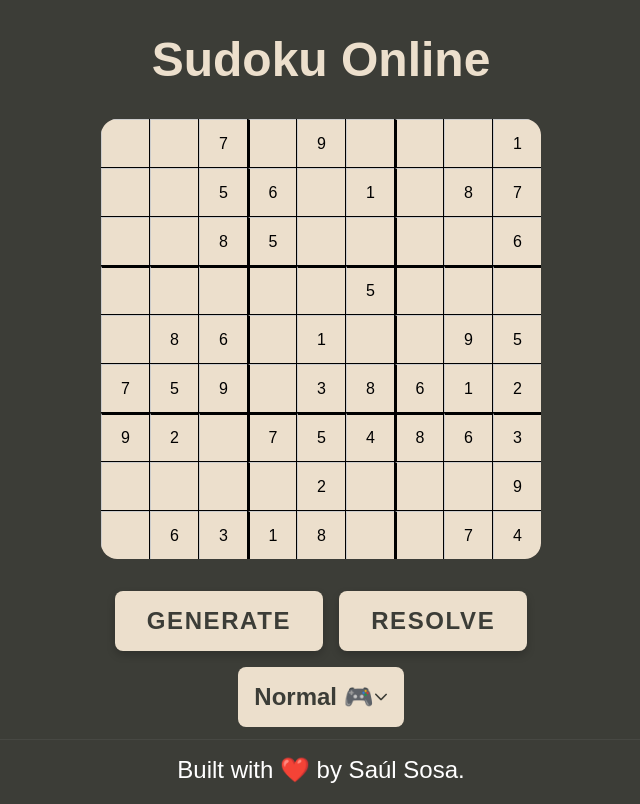
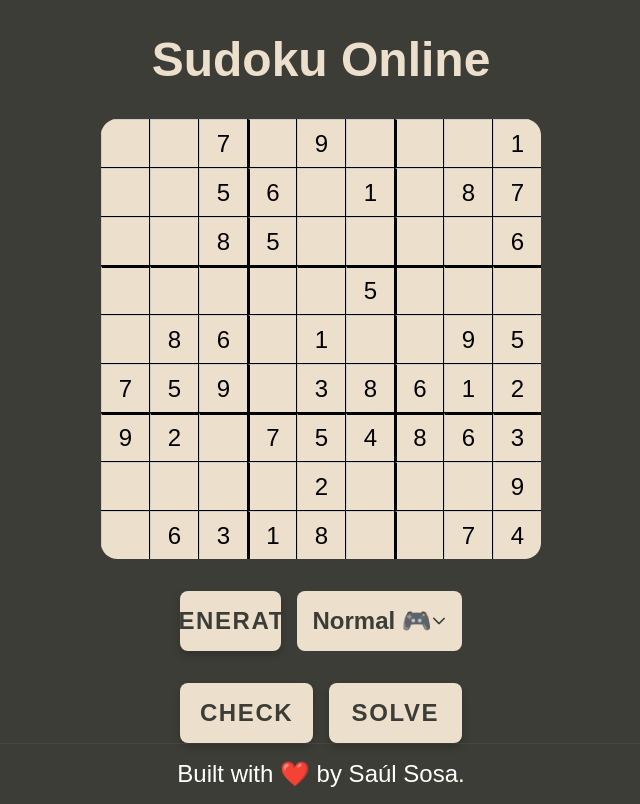
Before and after one commit to Saul-Sosa-Diaz/open-source-sudoku-solver, a React (Vite) app: page / in a window 1280 px wide. Shown: the whole page, without its empty margins (319-959 px from the left). Built offline with nearby package versions, Linux system fonts and the light colour scheme.

Commit message:
feat: add Sudoku validation and confetti animation, enhance grid input handling, and improve styling for messages

```diff
--- a/src/HomeScreen.styles.ts
+++ b/src/HomeScreen.styles.ts
@@ -25,10 +25,30 @@ export const Title = styled('h1', {
   padding: '0',
 })
 
+const BaseSudokuMessage = styled('h2', {
+  fontSize: '2rem',
+  margin: '0',
+  marginTop: '2rem',
+  padding: '0',
+  textAlign: 'center',
+})
+
+export const InvalidSudokuMessage = styled(BaseSudokuMessage, {
+  color: COLORS['accent-red'],
+})
+
+export const ValidSudokuMessage = styled(BaseSudokuMessage, {
+  color: COLORS['accent-green'],
+})
+
 export const ButtonContainer = styled('div', {
   display: 'flex',
   gap: '1rem',
   marginTop: '2rem',
+  alignContent: 'center',
+  justifyContent: 'center',
+  width: '22%',
+
 })
 
 export const DropdownStyled = styled(Dropdown, {
@@ -36,8 +56,11 @@ export const DropdownStyled = styled(Dropdown, {
   color: COLORS['main-300'],
   border: 'none',
   borderRadius: '8px',
-  marginTop: '1rem',
   fontWeight: 'bold',
+  alignContent: 'center',
+  display: 'flex',
+  flex: 1,
+  justifyContent: 'center',
   padding: '1rem',
   fontSize: '1.5rem',
   cursor: 'pointer',
@@ -80,6 +103,10 @@ export const ButtonStyled = styled(Button, {
   backgroundColor: COLORS['main-100'],
   color: COLORS['main-300'],
   border: 'none',
+  flex: 1,
+  display: 'flex',
+  justifyContent: 'center',
+  alignContent: 'center',
   borderRadius: '8px',
   padding: '1rem 2rem',
   fontSize: '1.5rem',
--- a/src/HomeScreen.tsx
+++ b/src/HomeScreen.tsx
@@ -1,32 +1,20 @@
-import { Grid } from "./components/grid";
-import { ButtonContainer, ButtonStyled, DropdownStyled, MainContainer, Title, Wrapper } from "./HomeScreen.styles";
-import { useEffect, useState } from "react";
-import { generateSudoku } from "./utils/generateSudoku";
-import { Footer } from "./components/footer";
+import { Grid } from './components/grid'
+import {
+  ButtonContainer,
+  ButtonStyled,
+  DropdownStyled,
+  InvalidSudokuMessage,
+  MainContainer,
+  Title,
+  ValidSudokuMessage,
+  Wrapper,
+} from './HomeScreen.styles'
+import { useEffect, useState } from 'react'
+import { generateSudoku } from './utils/generateSudoku'
+import { Footer } from './components/footer'
+import { checkSudokuIsValid } from './utils/resolveSudoku'
+import { triggerConfettiAnimation } from './utils/confetti'
 
-
-
-// [
-//     [5, 3, 0, 0, 7, 0, 0, 0, 0],
-//     [6, 0, 0, 1, 9, 5, 0, 0, 0],
-//     [0, 9, 8, 0, 0, 0, 0, 6, 0],
-//     [8, 0, 0, 0, 6, 0, 0, 0, 3],
-//     [4, 0, 0, 8, 0, 3, 0, 0, 1],
-//     [7, 0, 0, 0, 2, 0, 0, 0, 6],
-//     [0, 6, 0, 0, 0, 0, 2, 8, 0],
-//     [0, 0, 0, 4, 1, 9, 0, 0, 5],
-//     [0, 0, 0, 0, 8, 0, 0, 7, 9]
-// ]
-
-// [0, 0, 0, 0, 0, 0, 0, 0, 0],
-//     [0, 0, 0, 1, 9, 5, 0, 0, 0],
-//     [0, 9, 8, 0, 0, 0, 0, 6, 0],
-//     [8, 0, 0, 0, 6, 0, 0, 0, 3],
-//     [4, 0, 0, 8, 0, 3, 0, 0, 1],
-//     [7, 0, 0, 0, 2, 0, 0, 0, 6],
-//     [0, 6, 0, 0, 0, 0, 2, 8, 0],
-//     [0, 0, 0, 4, 1, 9, 0, 0, 5],
-//     [0, 0, 0, 0, 0, 0, 0, 7, 9]
 export const HomeScreen = () => {
   const [sudoku, setSudoku] = useState<number[][]>([
     [0, 0, 0, 0, 0, 0, 0, 0, 0],
@@ -37,55 +25,87 @@ export const HomeScreen = () => {
     [0, 0, 0, 0, 0, 0, 0, 0, 0],
     [0, 0, 0, 0, 0, 0, 0, 0, 0],
     [0, 0, 0, 0, 0, 0, 0, 0, 0],
-        [0, 0, 0, 0, 0, 0, 0, 0, 0]
-    ]);
-    const [resolvedSudoku, setResolvedSudoku] = useState<number[][]>([]);
-    const [difficulty, setDifficulty] = useState<number>(50);
+    [0, 0, 0, 0, 0, 0, 0, 0, 0],
+  ])
+
+  const [resolvedSudoku, setResolvedSudoku] = useState<number[][]>([])
+  const [difficulty, setDifficulty] = useState<number>(50)
   const [difficultyOptions] = useState([
     { label: 'Easy 😴', value: 30 },
     { label: 'Normal 🎮', value: 50 },
     { label: 'Hard 🥵', value: 70 },
     { label: 'Impossible ☠️', value: 90 },
-    ]);
+  ])
+  const [isValid, setIsValid] = useState(false)
+  const [hasCheckedSudoku, setHasCheckedSudoku] = useState(false)
+
   useEffect(() => {
     const generateSudokuAsync = async () => {
-            const { generatedSudoku, resolvedSudoku } = await generateSudoku(difficulty);
-            setSudoku(generatedSudoku);
-            setResolvedSudoku(resolvedSudoku);
+      const { generatedSudoku, resolvedSudoku } = await generateSudoku(difficulty)
+      setSudoku(generatedSudoku)
+      setResolvedSudoku(resolvedSudoku)
     }
-        generateSudokuAsync();
-    }, []);
+    generateSudokuAsync()
+  }, [])
 
   const resolveHandleClick = async () => {
-        const clonedSudoku = resolvedSudoku.map(row => [...row]);
-        setSudoku(clonedSudoku);
-    };
+    const clonedSudoku = resolvedSudoku.map((row) => [...row])
+    setSudoku(clonedSudoku)
+  }
 
   const generateHandleClick = async () => {
-        const { generatedSudoku, resolvedSudoku } = await generateSudoku(difficulty);
-        setSudoku(generatedSudoku);
-        setResolvedSudoku(resolvedSudoku);
-    };
+    const { generatedSudoku, resolvedSudoku } = await generateSudoku(difficulty)
+    setSudoku(generatedSudoku)
+    setResolvedSudoku(resolvedSudoku)
+    setIsValid(false)
+    setHasCheckedSudoku(false)
+  }
 
-    console.log('sudoku', sudoku);
+  const handleCellChange = (row: number, col: number, value: number) => {
+    const newGrid = sudoku.map((r, rowIndex) =>
+      r.map((cell, colIndex) => (rowIndex === row && colIndex === col ? value : cell)),
+    )
+    setSudoku(newGrid)
+  }
+
+  const handleCheckSudoku = async () => {
+    const sudokuToCheck = sudoku.map((row) => [...row])
+    setHasCheckedSudoku(true)
+    const isValid = await checkSudokuIsValid(sudokuToCheck)
+    if (isValid) {
+      triggerConfettiAnimation()
+      setIsValid(true)
+    } else {
+      setIsValid(false)
+    }
+  }
+
   return (
     <Wrapper>
       <MainContainer>
         <Title>Sudoku Online</Title>
-                <Grid values={sudoku} />
+        <Grid values={sudoku} onChange={handleCellChange} />
+        {hasCheckedSudoku && (
+          <>
+            {!isValid && <InvalidSudokuMessage>Invalid Sudoku...</InvalidSudokuMessage>}
+            {isValid && <ValidSudokuMessage>Sudoku is valid! 🎉🎉🎉</ValidSudokuMessage>}
+          </>
+        )}
         <ButtonContainer>
           <ButtonStyled onClick={generateHandleClick}> Generate </ButtonStyled>
-                    <ButtonStyled onClick={resolveHandleClick}> Resolve </ButtonStyled>
-                </ButtonContainer>
-
           <DropdownStyled
-                    appendTo={"self"}
+            appendTo={'self'}
             value={difficulty}
             onChange={(e) => setDifficulty(e.value)}
             options={difficultyOptions}
           />
+        </ButtonContainer>
+        <ButtonContainer>
+          <ButtonStyled onClick={handleCheckSudoku}> Check </ButtonStyled>
+          <ButtonStyled onClick={resolveHandleClick}> Solve </ButtonStyled>
+        </ButtonContainer>
       </MainContainer>
       <Footer />
     </Wrapper>
-    );
+  )
 }
--- a/src/components/grid.tsx
+++ b/src/components/grid.tsx
@@ -6,7 +6,7 @@ type GridProps = {
 }
 
 
-export const Grid = ({ values }: GridProps) => {
+export const Grid = ({ values, onChange }: GridProps & { onChange: (row: number, col: number, value: number) => void }) => {
     const sideSize = values.length;
     const numberRows = sideSize;
     const numberColumns = sideSize;
@@ -14,12 +14,12 @@ export const Grid = ({ values }: GridProps) => {
     const colDivisions = Math.floor(numberColumns / 3);
 
     return (
-        < StyledGrid style={{
+        <StyledGrid style={{
             gridTemplateColumns: `repeat(${numberColumns}, 1fr)`,
             gridTemplateRows: `repeat(${numberRows}, 1fr)`,
-        }} >
+        }}>
             {values.map((_, row) =>
-                values[row].map((_, col) => {
+                values[row].map((cellValue, col) => {
                     const isTopBorder = (row % rowDivisions === 0) && row !== 0;
                     const isLeftBorder = col % colDivisions === 0 && col !== 0;
 
@@ -32,10 +32,33 @@ export const Grid = ({ values }: GridProps) => {
                                 borderLeft: isLeftBorder ? '2px solid black' : '1px solid #ccc',
                             }}
                         >
-                            {values[row][col] !== 0 ? values[row][col] : ""}
+                            <input
+                                type="text"
+                                maxLength={1}
+                                value={cellValue === 0 ? '' : cellValue}
+                                onChange={(e) => {
+                                    const val = e.target.value;
+                                    const number = parseInt(val, 10);
+                                    if (!isNaN(number) && number >= 1 && number <= 9) {
+                                        onChange(row, col, number);
+                                    } else if (val === '') {
+                                        onChange(row, col, 0);
+                                    }
+                                }}
+                                style={{
+                                    width: '100%',
+                                    height: '100%',
+                                    border: 'none',
+                                    textAlign: 'center',
+                                    fontSize: '1.5rem',
+                                    background: 'transparent',
+                                    outline: 'none',
+                                }}
+                            />
                         </Cell>
-                    )})
+                    );
+                })
             )}
-        </StyledGrid >
+        </StyledGrid>
     );
-}
+};
--- a/src/constants/colors.ts
+++ b/src/constants/colors.ts
@@ -1,6 +1,8 @@
 export const COLORS = {
-    'main-400': '#181C14',
-    'main-300': '#3C3D37',
-    'main-200': '#697565',
-    'main-100': '#ECDFCC',
+  'main-400': '#181C14',
+  'main-300': '#3C3D37',
+  'main-200': '#697565',
+  'main-100': '#ECDFCC',
+  'accent-green': '#2ef238',
+  'accent-red': '#ff3b3b',
 }
--- /dev/null
+++ b/src/utils/confetti.ts
@@ -0,0 +1,31 @@
+import confetti from 'canvas-confetti'
+
+export function triggerConfettiAnimation() {
+  const duration = 4 * 1000
+  const animationEnd = Date.now() + duration
+  const defaults = { startVelocity: 30, spread: 360, ticks: 60, zIndex: 0 }
+
+  function randomInRange(min: number, max: number) {
+    return Math.random() * (max - min) + min
+  }
+
+  const interval = setInterval(function () {
+    const timeLeft = animationEnd - Date.now()
+
+    if (timeLeft <= 0) {
+      return clearInterval(interval)
+    }
+
+    const particleCount = 50 * (timeLeft / duration)
+    confetti({
+      ...defaults,
+      particleCount,
+      origin: { x: randomInRange(0.1, 0.3), y: Math.random() - 0.2 },
+    })
+    confetti({
+      ...defaults,
+      particleCount,
+      origin: { x: randomInRange(0.7, 0.9), y: Math.random() - 0.2 },
+    })
+  }, 250)
+}
--- a/src/utils/resolveSudoku.ts
+++ b/src/utils/resolveSudoku.ts
@@ -20,6 +20,22 @@ const checkIfValid = (sudoku: number[][], row: number, column: number) => {
         for (let j = subGridColumnStart; j < subGridColumnStart + 3; j++) {
             if (sudoku[i][j] === sudoku[row][column] && (i !== row || j !== column)) {
                 return false
+            }
+        }
+    }
+    return true
+}
+
+export const checkSudokuIsValid = async (sudoku: number[][]) => {
+    for (let row = 0; row < sudoku.length; row++) {
+        for (let column = 0; column < sudoku.length; column++) {
+            if (sudoku[row][column] !== 0) {
+                const isValid = checkIfValid(sudoku, row, column)
+                if (!isValid) {
+                    return false
+                }
+            } else {
+              return false
             }
         }
     }
```
Also changed, not shown: package.json (+9 -7 lines), 1 other file (tests, documents, lock files or other folders). Lines whose indentation alone changed are shown as unchanged.
